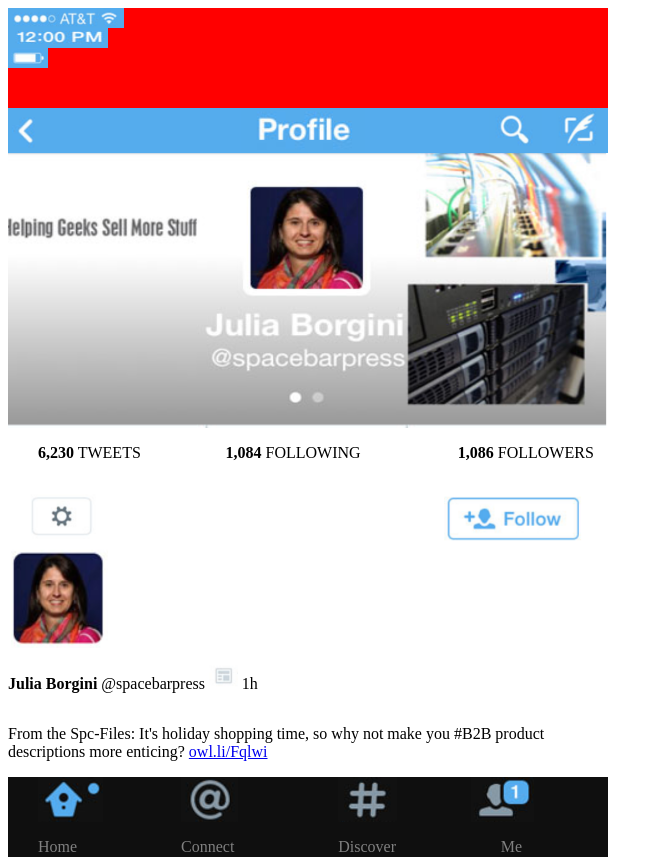
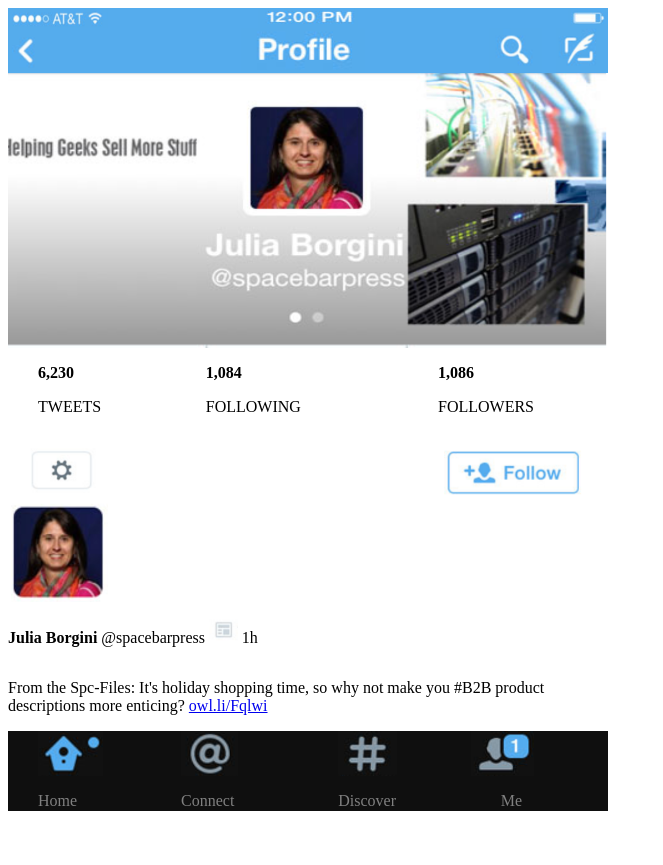
Before and after one commit to panduhjohn/gridder, a plain HTML site: page index.html in a window 1280 px wide. Shown: the whole page, without its empty margins (0-663 px from the left). After the commit the page ends 819 px from the top, so only its background shows below. Drawn offline with Linux system fonts and the light colour scheme.

Commit message:
90% done

```diff
--- a/index.html
+++ b/index.html
@@ -16,11 +16,11 @@
             </div> -->
 
         <div class="header">
-            <div>
-                <img id="signal" src="assets/signal.png">
-                <img id="time" src="assets/time.png">
-                <img id="battery" src="assets/battery.png">
-            </div>
+
+                <div id="signal" ><img src="assets/signal.png"></div>
+                <div id="time"><img  src="assets/time.png"></div>
+                <div id="battery"><img  src="assets/battery.png"></div>
+
         </div>
 
         <div class="profile">
@@ -35,9 +35,9 @@
         </div>
 
         <div class="follow">
-            <p id="tweet"><span>6,230</span> TWEETS</p>
-            <p id="following"><span>1,084</span> FOLLOWING</p>
-            <p id="followers"><span>1,086</span> FOLLOWERS</p>
+            <div id="tweet"><p><span>6,230</span></p> <p>TWEETS</p></div>
+            <div id="following"><p><span>1,084</span></p> <p>FOLLOWING</p></div>
+            <div id="followers"><p><span>1,086</span></p> <p>FOLLOWERS</p></div>
             <!-- <p>6,230</p>
             <p>1,084</p>
             <p>1,086</p>
--- a/style.css
+++ b/style.css
@@ -10,33 +10,33 @@
   display: grid;
   grid-template-columns: repeat (5, 20%);
   grid-template-rows: repeat (5, 20%);
-  width: 600px; /* first fucking thing to react in this bullshit code.*/
-  /* background-color: orange; */
+  width: 600px;
 }
 
 .header {
-  /* background-color: #55ACED; */
-  background-color: red;
-  /* display: grid; */
+  background-color: #55ACED;
+  /* background-color: red; */
+  display: grid;
 
-  height: 100px;
+  height: 20px;
   width: 600px;
   grid-row: 1;
-  /* grid-column: 4; */
+  grid-template-columns: repeat(3,200px);
+  grid-template-rows: 20px;
 }
 
 #signal {
   display: grid;
   height: 20px;
-
+  width: 100px;
   grid-column: 1;
   grid-row: 1;
 }
 
-/* #signal img {
+#signal img {
   height: 20px;
   width: 100px;
-} */
+}
 
 #time {
   display: grid;
@@ -46,21 +46,23 @@
   grid-row: 1;
 }
 
-/* .time img {
-  height: 10px;
-  width: 10px;
-} */
+#time img {
+  height: 20px;
+  width: 100px;
+    margin-left: 50px;
+}
 
 #battery {
   height: 20px;
   width: 40px;
-  /* grid-column: 3; */
-  /* grid-row: 1; */
+  grid-column: 3;
+  grid-row: 1;
 }
-/* .battery img {
+#battery img {
   height: 20px;
-  width: 10px;
-} */
+  width: 40px;
+  margin-left: 160px;
+}
 .profile {
   background-color: #55ACED;
   /* background-color: fuchsia; */
```
